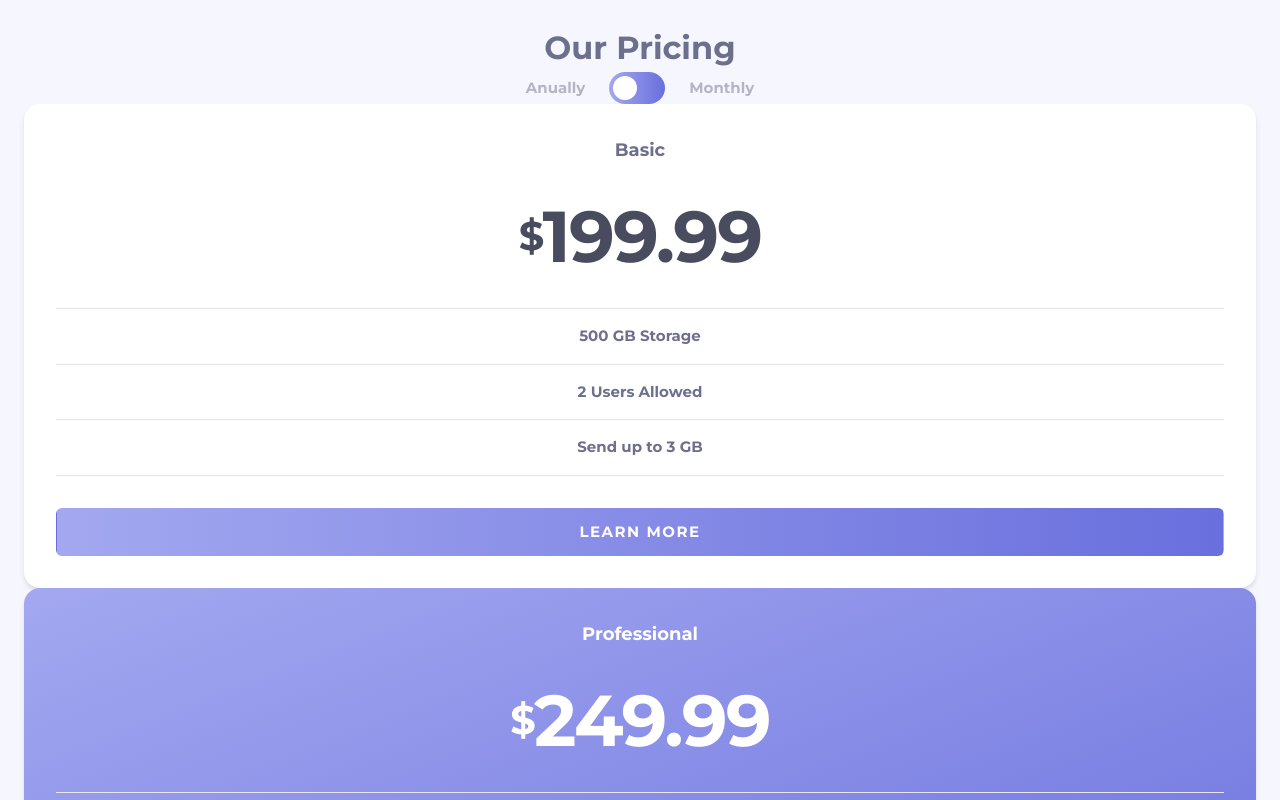
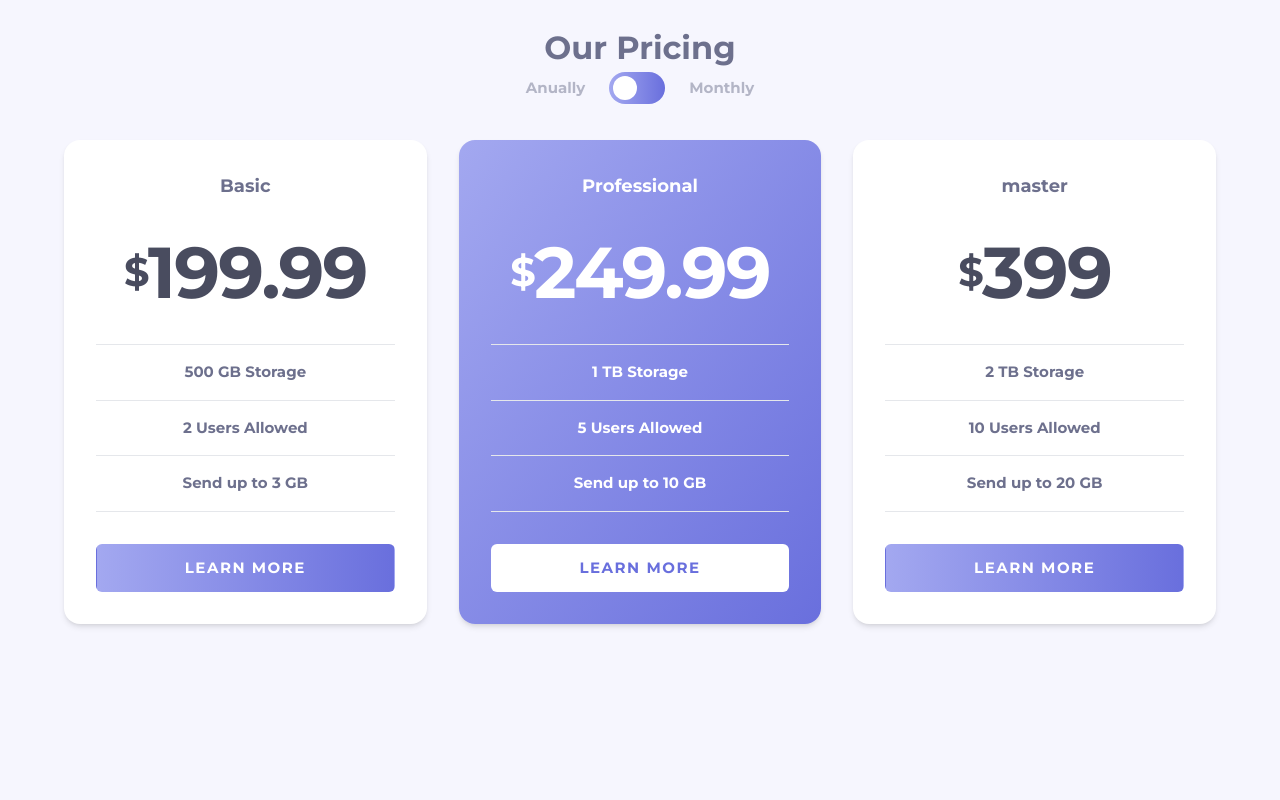
Before and after one commit to FelipeFama/pricing-component-with-toggle, a React (Vite) app: page / in a window 1280 px wide. Shown: the top 800 px of the page. Built offline with nearby package versions, Linux system fonts and the light colour scheme.

Commit message:
Update App.tsx

```diff
--- a/src/App.tsx
+++ b/src/App.tsx
@@ -12,7 +12,7 @@ export function App() {
       <img className="absolute -z-50 -top-8 -right-2/4" src={bgTop} alt="" />
       <img className="absolute -z-50 hidden" src={bgBottom} alt="" />
       <Toggle priceMonthly={priceMonthly} setPriceMonthly={setPriceMonthly} />
-      <section>
+      <section className="max-w-6xl mx-auto mt-20 grid gap-8 items-center lg:grid-cols-3 lg:mt-9">
         <Card
           title="Basic"
           price={priceMonthly ? 19.99 : 199.99}
```
